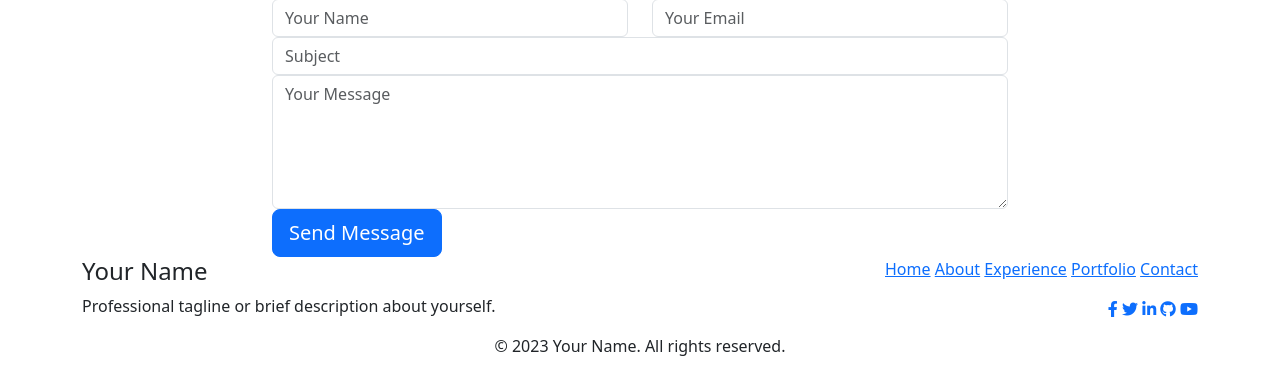
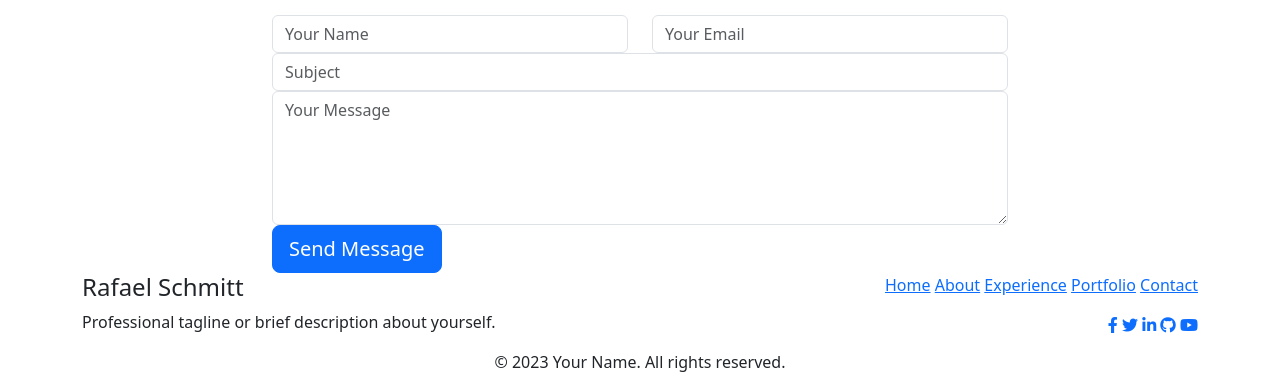
Before and after one commit to Rafael-Schmitt/Django, a Django app: page / in a window 1280 px wide. Shown: the part 1868-2258 px from the top of the page. Before the commit the page ends 2224 px from the top, so only its background shows below. Run offline with Django 5.2, Linux system fonts and the light colour scheme; some libraries are stand-ins or nearby versions.

Commit message:
small changes

```diff
--- a/base/templates/base/home.html
+++ b/base/templates/base/home.html
@@ -65,12 +65,12 @@
                     <div class="profile-image-container">
                         <img src="{% static 'images/rafael.JPG' %}" alt="Profile Picture" class="profile-image">
                     </div>
-                    <div class="social-icons text-center">
-                        <a href="#"><i class="fab fa-facebook-f"></i></a>
-                        <a href="#"><i class="fab fa-twitter"></i></a>
-                        <a href="#"><i class="fab fa-linkedin-in"></i></a>
-                        <a href="#"><i class="fab fa-github"></i></a>
-                        <a href="#"><i class="fab fa-youtube"></i></a>
+                    <div class="social-icons mt-3">
+                        <a href="https://www.facebook.com/"><i class="fab fa-facebook-f"></i></a>
+                        <a href="https://twitter.com/"><i class="fab fa-twitter"></i></a>
+                        <a href="https://www.linkedin.com/in/"><i class="fab fa-linkedin-in"></i></a>
+                        <a href="https://github.com/Rafael-Schmitt"><i class="fab fa-github"></i></a>
+                        <a href="https://www.youtube.com/"><i class="fab fa-youtube"></i></a>
                     </div>
                 </div>
             </div>
@@ -270,7 +270,7 @@
         <div class="container">
             <div class="row">
                 <div class="col-md-6">
-                    <h4>Your Name</h4>
+                    <h4>Rafael Schmitt</h4>
                     <p>Professional tagline or brief description about yourself.</p>
                 </div>
                 <div class="col-md-6 text-end">
@@ -282,11 +282,11 @@
                         <a href="#contact">Contact</a>
                     </div>
                     <div class="social-icons mt-3">
-                        <a href="#"><i class="fab fa-facebook-f"></i></a>
-                        <a href="#"><i class="fab fa-twitter"></i></a>
-                        <a href="#"><i class="fab fa-linkedin-in"></i></a>
-                        <a href="#"><i class="fab fa-github"></i></a>
-                        <a href="#"><i class="fab fa-youtube"></i></a>
+                        <a href="https://www.facebook.com/"><i class="fab fa-facebook-f"></i></a>
+                        <a href="https://twitter.com/"><i class="fab fa-twitter"></i></a>
+                        <a href="https://www.linkedin.com/in/"><i class="fab fa-linkedin-in"></i></a>
+                        <a href="https://github.com/Rafael-Schmitt"><i class="fab fa-github"></i></a>
+                        <a href="https://www.youtube.com/"><i class="fab fa-youtube"></i></a>
                     </div>
                 </div>
             </div>
```
Also changed, not shown: 2 other files.
